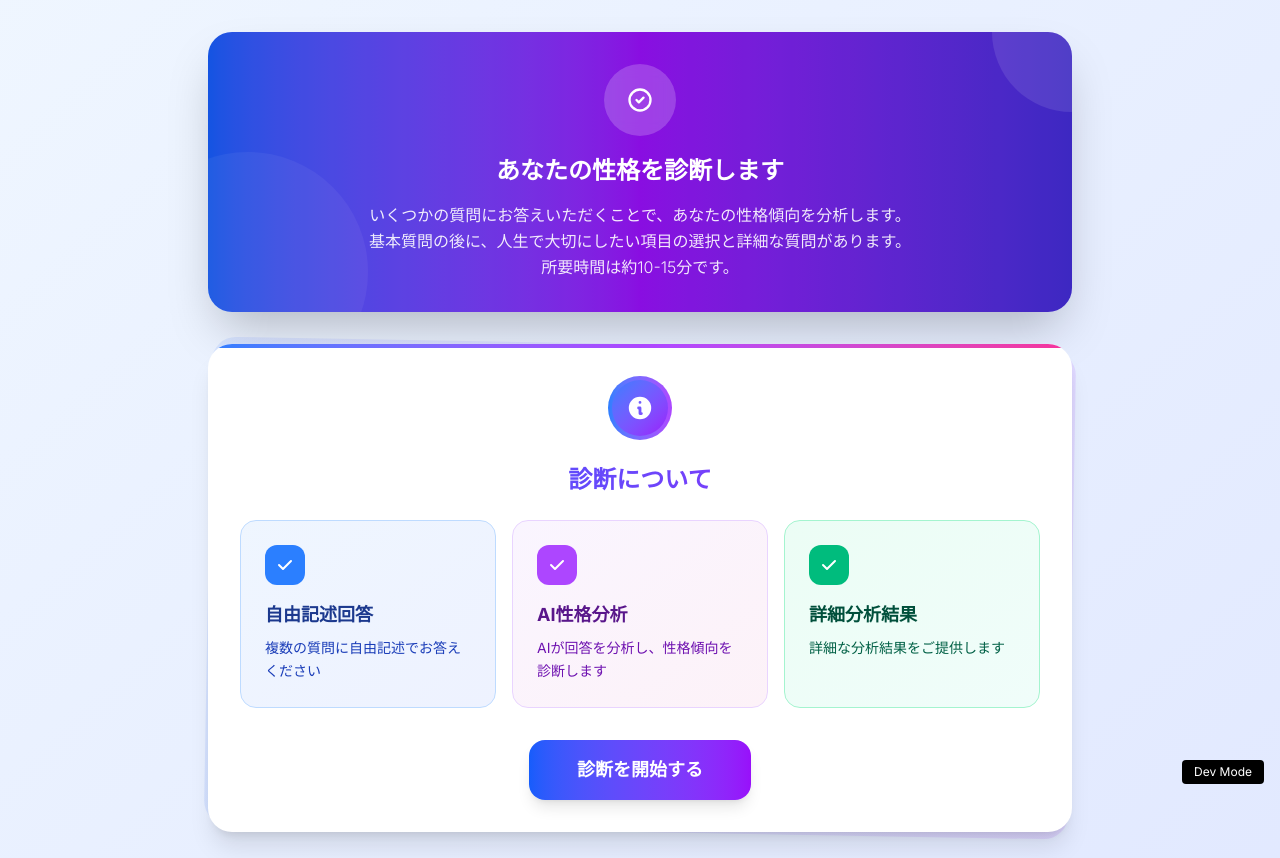
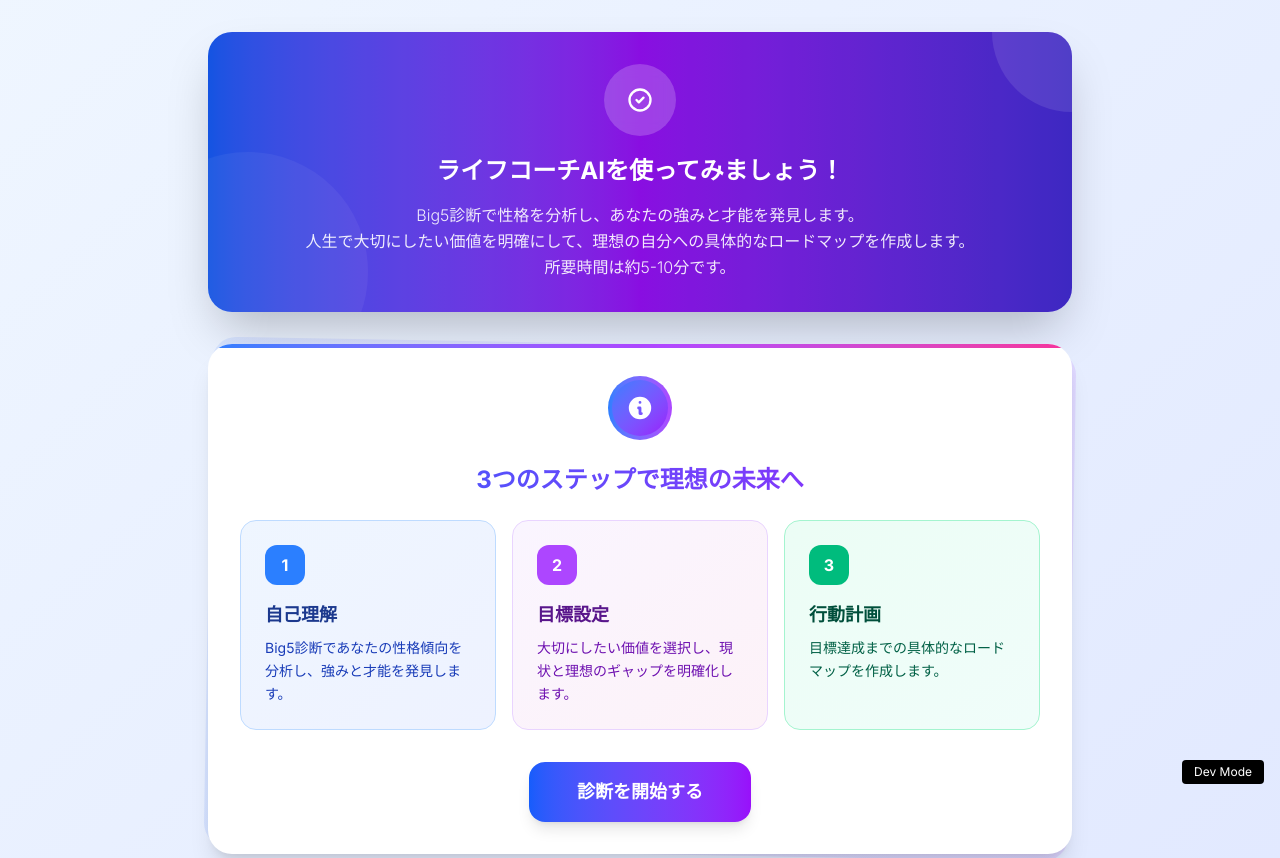
Before and after one commit to genki-imai-development/diagnosis-tool, a Next.js app: page / in a window 1280 px wide. Shown: the top 858 px of the page. Built offline with nearby package versions, Linux system fonts and the light colour scheme.

Commit message:
スタート画面の修正

```diff
--- a/src/components/DiagnosisStart.tsx
+++ b/src/components/DiagnosisStart.tsx
@@ -24,12 +24,12 @@ export const DiagnosisStart: React.FC<DiagnosisStartProps> = ({
             </div>
           </div>
           <h1 className="text-xl md:text-2xl font-bold mb-4 leading-tight">
-            あなたの性格を診断します
+            ライフコーチAIを使ってみましょう！
           </h1>
           <p className="text-base font-light opacity-90 max-w-3xl mx-auto leading-relaxed">
-            いくつかの質問にお答えいただくことで、あなたの性格傾向を分析します。<br />
-            基本質問の後に、人生で大切にしたい項目の選択と詳細な質問があります。<br />
-            所要時間は約10-15分です。
+            Big5診断で性格を分析し、あなたの強みと才能を発見します。<br />
+            人生で大切にしたい価値を明確にして、理想の自分への具体的なロードマップを作成します。<br />
+            所要時間は約5-10分です。
           </p>
         </div>
       </div>
@@ -51,7 +51,7 @@ export const DiagnosisStart: React.FC<DiagnosisStartProps> = ({
               </div>
 
               <h2 className="text-xl md:text-2xl font-bold bg-gradient-to-r from-blue-600 to-purple-600 bg-clip-text text-transparent mb-4 md:mb-6">
-                診断について
+                3つのステップで理想の未来へ
               </h2>
             </div>
 
@@ -60,16 +60,14 @@ export const DiagnosisStart: React.FC<DiagnosisStartProps> = ({
                 <div className="bg-gradient-to-br from-blue-50 to-indigo-50 rounded-2xl p-4 md:p-6 border border-blue-200 hover:border-blue-300 transition-all duration-300 hover:shadow-lg h-full">
                   <div className="flex items-center mb-2 md:mb-4">
                     <div className="w-8 h-8 md:w-10 md:h-10 bg-blue-500 rounded-xl flex items-center justify-center mr-3 group-hover:scale-105 transition-transform">
-                      <svg className="w-4 h-4 md:w-5 md:h-5 text-white" fill="currentColor" viewBox="0 0 20 20">
-                        <path fillRule="evenodd" d="M16.707 5.293a1 1 0 010 1.414l-8 8a1 1 0 01-1.414 0l-4-4a1 1 0 011.414-1.414L8 12.586l7.293-7.293a1 1 0 011.414 0z" clipRule="evenodd" />
-                      </svg>
+                      <span className="text-white font-bold text-sm md:text-base">1</span>
                     </div>
                   </div>
                   <h3 className="text-lg font-bold text-blue-900 mb-2">
-                    自由記述回答
+                    自己理解
                   </h3>
                   <p className="text-blue-800 leading-relaxed text-sm">
-                    複数の質問に自由記述でお答えください
+                    Big5診断であなたの性格傾向を分析し、強みと才能を発見します。
                   </p>
                 </div>
               </div>
@@ -78,16 +76,14 @@ export const DiagnosisStart: React.FC<DiagnosisStartProps> = ({
                 <div className="bg-gradient-to-br from-purple-50 to-pink-50 rounded-2xl p-4 md:p-6 border border-purple-200 hover:border-purple-300 transition-all duration-300 hover:shadow-lg h-full">
                   <div className="flex items-center mb-2 md:mb-4">
                     <div className="w-8 h-8 md:w-10 md:h-10 bg-purple-500 rounded-xl flex items-center justify-center mr-3 group-hover:scale-105 transition-transform">
-                      <svg className="w-4 h-4 md:w-5 md:h-5 text-white" fill="currentColor" viewBox="0 0 20 20">
-                        <path fillRule="evenodd" d="M16.707 5.293a1 1 0 010 1.414l-8 8a1 1 0 01-1.414 0l-4-4a1 1 0 011.414-1.414L8 12.586l7.293-7.293a1 1 0 011.414 0z" clipRule="evenodd" />
-                      </svg>
+                      <span className="text-white font-bold text-sm md:text-base">2</span>
                     </div>
                   </div>
                   <h3 className="text-lg font-bold text-purple-900 mb-2">
-                    AI性格分析
+                    目標設定
                   </h3>
                   <p className="text-purple-800 leading-relaxed text-sm">
-                    AIが回答を分析し、性格傾向を診断します
+                    大切にしたい価値を選択し、現状と理想のギャップを明確化します。
                   </p>
                 </div>
               </div>
@@ -96,16 +92,14 @@ export const DiagnosisStart: React.FC<DiagnosisStartProps> = ({
                 <div className="bg-gradient-to-br from-emerald-50 to-teal-50 rounded-2xl p-4 md:p-6 border border-emerald-200 hover:border-emerald-300 transition-all duration-300 hover:shadow-lg h-full">
                   <div className="flex items-center mb-2 md:mb-4">
                     <div className="w-8 h-8 md:w-10 md:h-10 bg-emerald-500 rounded-xl flex items-center justify-center mr-3 group-hover:scale-105 transition-transform">
-                      <svg className="w-4 h-4 md:w-5 md:h-5 text-white" fill="currentColor" viewBox="0 0 20 20">
-                        <path fillRule="evenodd" d="M16.707 5.293a1 1 0 010 1.414l-8 8a1 1 0 01-1.414 0l-4-4a1 1 0 011.414-1.414L8 12.586l7.293-7.293a1 1 0 011.414 0z" clipRule="evenodd" />
-                      </svg>
+                      <span className="text-white font-bold text-sm md:text-base">3</span>
                     </div>
                   </div>
                   <h3 className="text-lg font-bold text-emerald-900 mb-2">
-                    詳細分析結果
+                    行動計画
                   </h3>
                   <p className="text-emerald-800 leading-relaxed text-sm">
-                    詳細な分析結果をご提供します
+                    目標達成までの具体的なロードマップを作成します。
                   </p>
                 </div>
               </div>
@@ -137,7 +131,7 @@ export const DiagnosisStart: React.FC<DiagnosisStartProps> = ({
         </div>
         <div className="p-4 md:p-8">
           <p className="text-gray-700 leading-relaxed text-base">
-            この診断は娯楽目的です。医学的な診断や治療の参考にはなさらないでください。
+            この診断は自己理解と目標設定を支援するツールです。医学的な診断や治療の参考にはなさらないでください。
             また、不適切な内容の投稿はお控えください。
           </p>
         </div>
```
